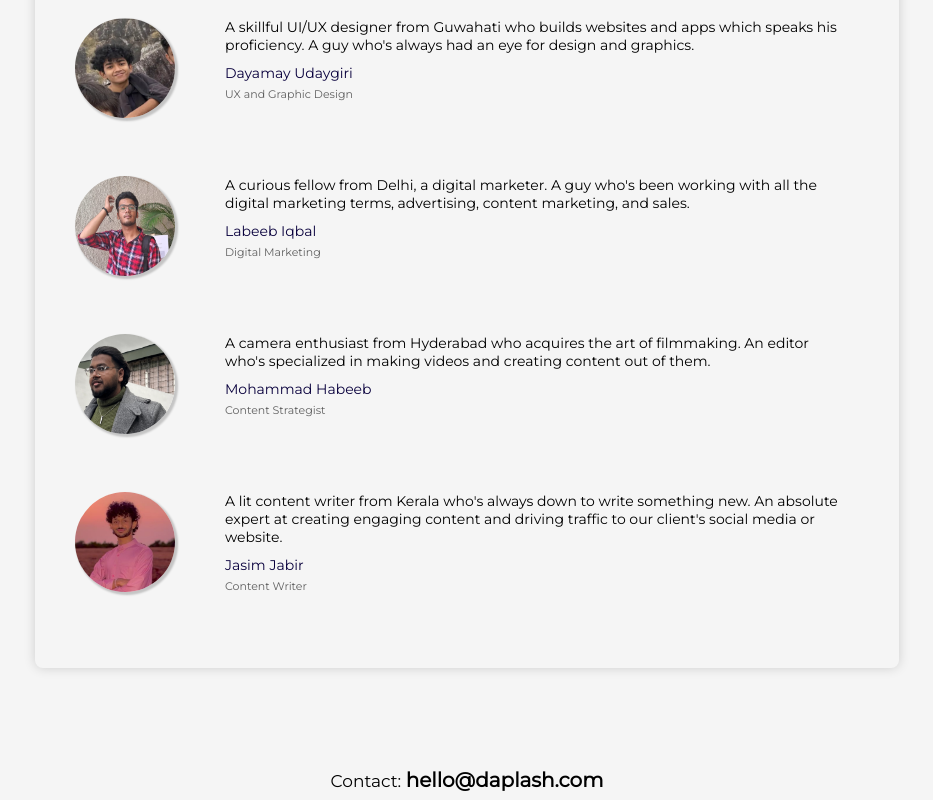
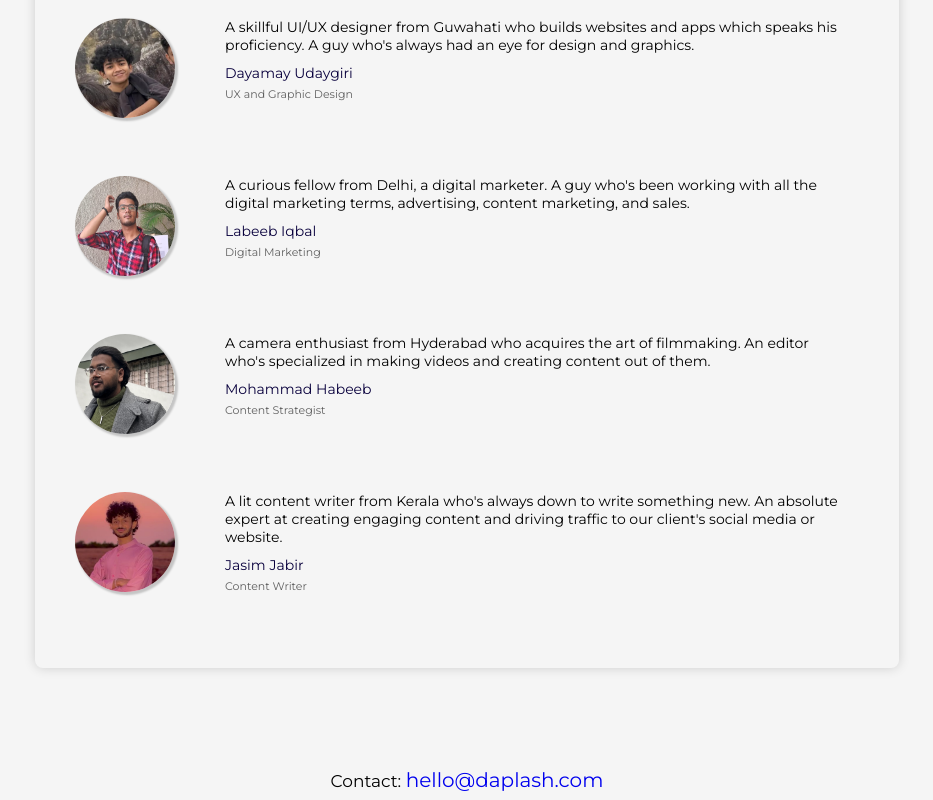
Before and after one commit to hxwtice/daplashV2, a React (Vite) app: page / in a window 1280 px wide. Shown: the part 3309-4109 px from the top of the page, without its empty margins (173-1106 px from the left). Built offline with nearby package versions, Linux system fonts and the light colour scheme.

Commit message:
Update footer.css

```diff
--- a/src/footer.css
+++ b/src/footer.css
@@ -11,7 +11,5 @@
 .footer-1
 {
     text-decoration: none;
-    color: black;
     font-size: 20px;
-    font-weight: 600;
 }
```
